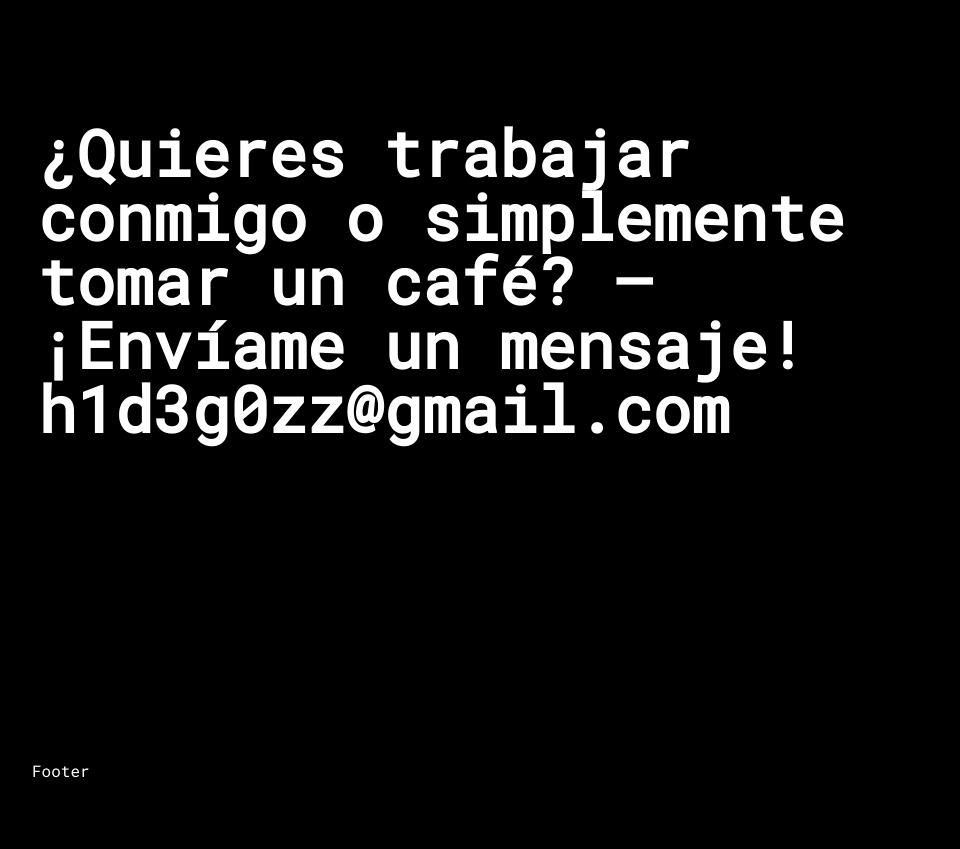
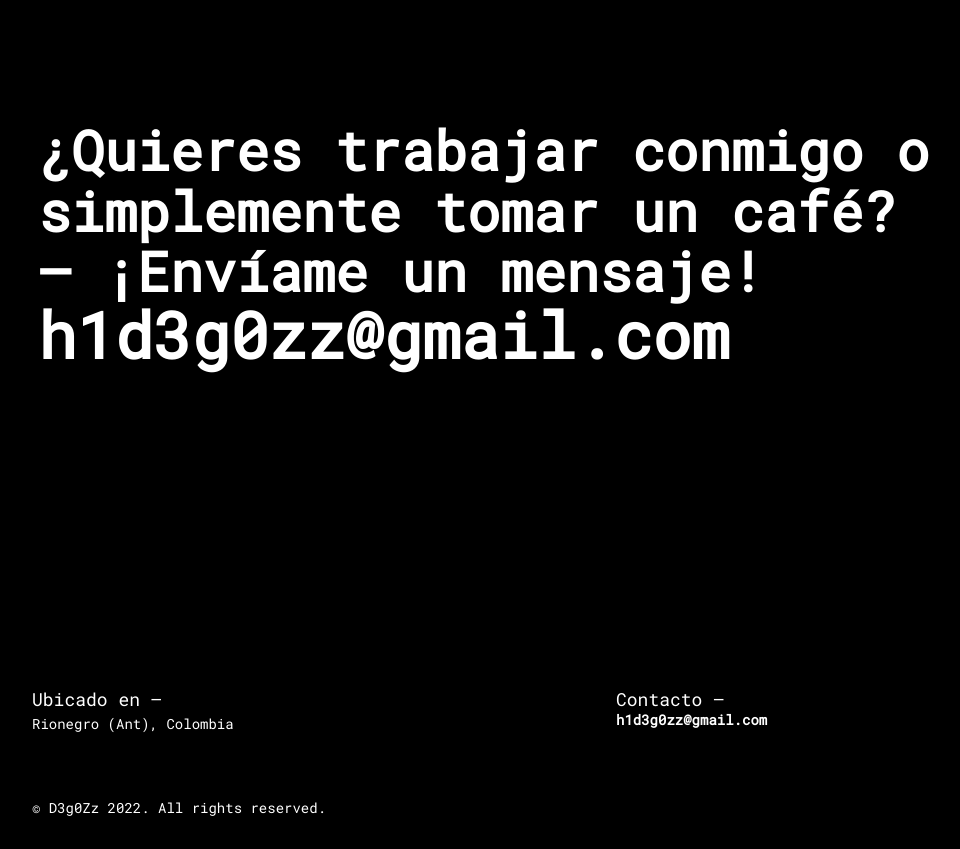
Before and after one commit to d3g0zz/d3g0zz, a Gatsby site: page / in a window 1280 px wide. Shown: the part 680-1529 px from the top of the page, without its empty margins (32-992 px from the left). Built offline with nearby package versions, Linux system fonts and the light colour scheme; Gatsby itself is replaced by a stand-in of ours.

Commit message:
update site

```diff
--- a/gatsby-config.js
+++ b/gatsby-config.js
@@ -29,7 +29,7 @@
       options: {
         fonts: [
           `Roboto Mono`,
-          `source sans pro\:400`, // you can also specify font weights and styles
+          `source sans pro\:300,400,600,700`, // you can also specify font weights and styles
         ],
         display: "swap",
       },
--- a/src/components/Contact/ContactElements.js
+++ b/src/components/Contact/ContactElements.js
@@ -19,8 +19,8 @@
   max-width: 80%;
   margin-top: auto;
   margin-bottom: 64px;
-  font-size: 64px;
-  line-height: 100%;
+  font-size: 55px;
+  line-height: 110%;
   font-weight: 700;
   letter-spacing: 0px;
   object-fit: fill;
--- a/src/components/Footer/FooterElements.js
+++ b/src/components/Footer/FooterElements.js
@@ -2,12 +2,21 @@
 
 export const FooterSection = styled.section`
   margin: 0 64px 0 64px;
+
+  @media screen and (max-width: 768px) {
+    margin: 0 16px 0 16px;
+  }
 `;
 export const FooterContent = styled.div`
   display: block;
   width: 100%;
   padding-top: 64px;
   margin: auto auto 64px;
+
+  @media screen and (max-width: 768px) {
+    margin-bottom: 32px;
+    padding-top: 32px;
+  }
 `;
 export const FooterGrid = styled.div`
   display: grid;
@@ -17,4 +26,38 @@
   grid-row-gap: 16px;
   grid-template-columns: 1fr 1fr;
   grid-template-rows: auto;
+
+  @media screen and (max-width: 768px) {
+    grid-row-gap: 16px;
+    grid-template-columns: 1fr;
+  }
 `;
+export const FooterGridItems = styled.div``;
+export const FooterGridItemsH1 = styled.h1`
+  display: block;
+  max-width: 100%;
+  font-size: 18px;
+  line-height: 150%;
+  font-weight: 400;
+`;
+export const FooterGridItemsP = styled.p`
+  display: block;
+  max-width: 100%;
+  font-size: 14px;
+  line-height: 150%;
+  font-weight: 400;
+`;
+export const FooterRights = styled.div`
+  display: block;
+  margin: 0 auto auto;
+  padding-bottom: 32px;
+  flex: 1;
+  text-align: left;
+
+  @media screen and (max-width: 768px) {
+  }
+`;
+export const FooterRightsP = styled.p`
+  display: block;
+  font-size: 14px;
+`;
--- a/src/components/Footer/index.js
+++ b/src/components/Footer/index.js
@@ -1,13 +1,54 @@
 import React from "react";
+import { Link } from "gatsby";
 
-import { FooterSection, FooterContent, FooterGrid } from "./FooterElements";
+import {
+  FooterSection,
+  FooterContent,
+  FooterGrid,
+  FooterGridItems,
+  FooterGridItemsH1,
+  FooterGridItemsP,
+  FooterRights,
+  FooterRightsP,
+} from "./FooterElements";
+
+const email = {
+  display: "block",
+  transition: "opacity 200ms ease",
+  lineHeight: "100%",
+  fontSize: "14px",
+  fontWeight: "700",
+  border: "1px none #000",
+  textDecoration: "none",
+};
 
 const Footer = () => {
   return (
     <FooterSection>
       <FooterContent>
-        <FooterGrid>Footer</FooterGrid>
+        <FooterGrid>
+          <FooterGridItems>
+            <FooterGridItemsH1>Ubicado en —</FooterGridItemsH1>
+            <FooterGridItemsP>Rionegro (Ant), Colombia</FooterGridItemsP>
+          </FooterGridItems>
+          <FooterGridItems>
+            <FooterGridItemsH1>Contacto —</FooterGridItemsH1>
+            <FooterGridItemsP>
+              <Link
+                style={email}
+                to="mailto:h1d3g0zz@gmail.com?subject=¡Vamos a trabajar juntos!"
+              >
+                h1d3g0zz@gmail.com
+              </Link>
+            </FooterGridItemsP>
+          </FooterGridItems>
+        </FooterGrid>
       </FooterContent>
+      <FooterRights>
+        <FooterRightsP>
+          © D3g0Zz 2022. All rights reserved.
+        </FooterRightsP>
+      </FooterRights>
     </FooterSection>
   );
 };
```
Also changed, not shown: src/components/Work/WorkElements.js (added, +43 -0 lines), src/components/Work/index.js (added, +40 -0 lines), src/pages/enterapia.js (added, +22 -0 lines), src/images/images1.png (added), src/images/images2.png (added).
